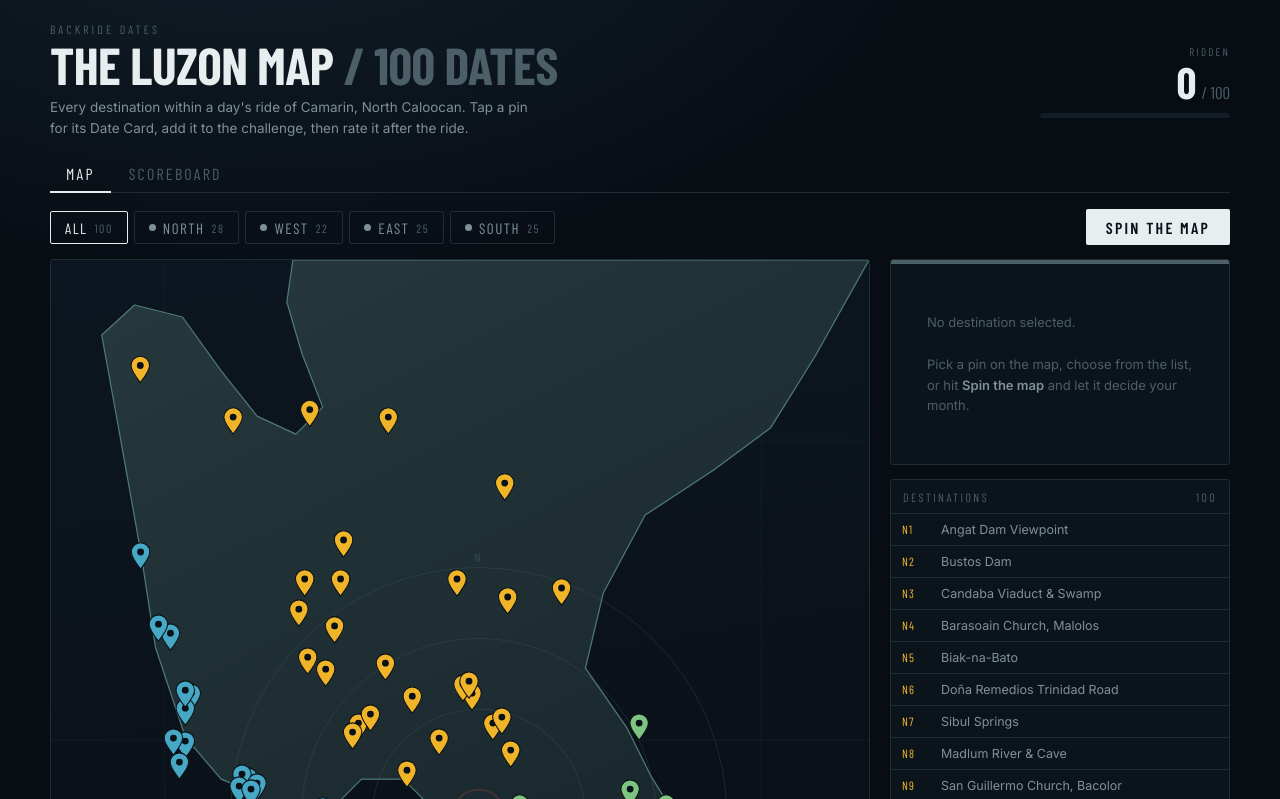
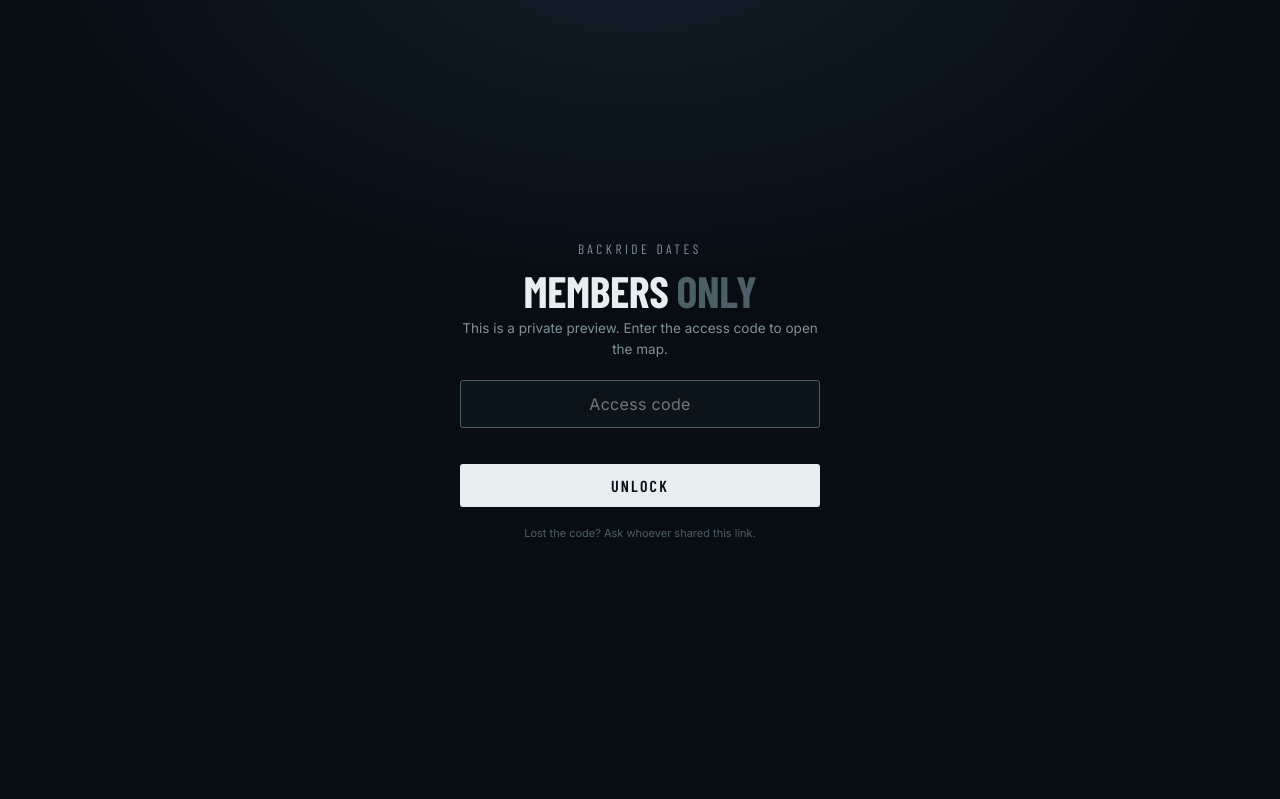
Before and after one commit to ronignacio/backride-dates, a plain HTML site: page index.html in a window 1280 px wide. Shown: the top 799 px of the page. Drawn offline with nearby package versions, Linux system fonts and the light colour scheme.

Commit message:
Add a soft access-code gate in front of the page
The page now opens behind a Members-only screen; the correct code reveals
the map and is remembered in localStorage, so it is entered once per
device. The body starts in a `locked` state that hides all content via
CSS, so the map never flashes before the gate resolves, and a fresh
browser is gated again.

This is deliberately a soft lock, not security: the code lives in the
page source and is readable by anyone who opens dev tools. It deters
casual visitors and keeps the preview link from being idly opened, which
is what a private concept preview needs. README documents the limit, how
to rotate the code, and Cloudflare Access as the real-lock alternative.

Co-Authored-By: Claude Opus 4.8 <noreply@anthropic.com>
Claude-Session: https://claude.ai/code/session_01XVDuPiS7U2WFAczv6kcLRC

```diff
--- a/index.html
+++ b/index.html
@@ -406,12 +406,106 @@
     color:var(--ink-faint);font-size:12px;line-height:1.7}
 
   :focus-visible{outline:2px solid var(--n);outline-offset:2px}
+
+  /* ---------- access gate ----------
+     A soft, client-side lock: it keeps casual visitors out and the preview
+     link from being idly opened. It is NOT security — the page is static, so
+     the code is visible to anyone who reads the source. */
+  .gate{
+    position:fixed;inset:0;z-index:100;display:flex;align-items:center;justify-content:center;
+    padding:24px;background:
+      radial-gradient(1000px 600px at 50% -10%, #12202B 0%, transparent 60%),
+      var(--sea);
+  }
+  .gate[hidden]{display:none}
+  .gatebox{width:100%;max-width:360px;text-align:center}
+  .gate .eyebrow{justify-content:center;margin-bottom:10px}
+  .gate h1{
+    font-family:var(--disp);font-weight:700;font-size:clamp(30px,8vw,44px);line-height:.95;
+    letter-spacing:-.01em;margin:0 0 6px;text-transform:uppercase;
+  }
+  .gate h1 em{font-style:normal;color:var(--ink-faint)}
+  .gate p{color:var(--ink-dim);font-size:13.5px;line-height:1.55;margin:0 0 20px}
+  .gate form{display:flex;flex-direction:column;gap:10px}
+  .gate input{
+    width:100%;background:var(--surface);border:1px solid var(--line);color:var(--ink);
+    font-family:var(--body);font-size:16px;letter-spacing:.02em;text-align:center;
+    padding:13px 14px;border-radius:3px;
+  }
+  .gate input:focus{border-color:var(--ink-faint);outline:none}
+  .gate input.bad{border-color:var(--home);animation:shake .34s}
+  @keyframes shake{10%,90%{transform:translateX(-2px)}30%,70%{transform:translateX(4px)}50%{transform:translateX(-5px)}}
+  .gate button{
+    font-family:var(--disp);font-size:16px;letter-spacing:.14em;text-transform:uppercase;
+    background:var(--ink);color:#0A1017;border:0;padding:12px;border-radius:3px;cursor:pointer;
+    font-weight:600;transition:.16s;
+  }
+  .gate button:hover{background:#fff}
+  .gate .err{min-height:16px;font-size:12px;color:var(--home);letter-spacing:.02em}
+  .gate .foot{margin-top:18px;font-size:11px;color:var(--ink-faint);line-height:1.5}
+  /* Gate is up until JS clears it, so the page never flashes unlocked. */
+  body.locked .wrap{display:none}
+
   @media (prefers-reduced-motion:reduce){
     *{animation:none !important;transition:none !important}
   }
 </style>
 </head>
-<body>
+<body class="locked">
+
+<div class="gate" id="gate">
+  <div class="gatebox">
+    <p class="eyebrow">Backride Dates</p>
+    <h1>Members <em>only</em></h1>
+    <p>This is a private preview. Enter the access code to open the map.</p>
+    <form id="gateForm" autocomplete="off">
+      <input id="gateInput" type="password" inputmode="text" placeholder="Access code"
+             aria-label="Access code" autocapitalize="off" autocorrect="off" spellcheck="false">
+      <div class="err" id="gateErr" role="alert"></div>
+      <button type="submit">Unlock</button>
+    </form>
+    <p class="foot">Lost the code? Ask whoever shared this link.</p>
+  </div>
+</div>
+
+<script>
+// ---------- access gate (soft, client-side) ----------
+// CODE lives in the page source, so this deters casual visitors; it is not
+// security. To change the code, edit the line below and redeploy.
+(function(){
+  const CODE="Angelica020817";
+  const UKEY="backride:unlocked";
+  const gate=document.getElementById("gate");
+  const form=document.getElementById("gateForm");
+  const input=document.getElementById("gateInput");
+  const err=document.getElementById("gateErr");
+
+  function unlock(){
+    document.body.classList.remove("locked");
+    gate.hidden=true;
+    try{ localStorage.setItem(UKEY, CODE); }catch(e){}
+  }
+  // Already unlocked on this device? Skip the gate. The stored value must still
+  // match the current code, so rotating the code re-locks everyone.
+  let saved=null;
+  try{ saved=localStorage.getItem(UKEY); }catch(e){}
+  if(saved===CODE){ unlock(); }
+  else{
+    // Keep focus in the field; the page stays hidden behind the gate.
+    setTimeout(()=>input.focus(), 60);
+  }
+
+  form.addEventListener("submit", e=>{
+    e.preventDefault();
+    if(input.value.trim()===CODE){ err.textContent=""; unlock(); }
+    else{
+      err.textContent="That code is not right. Try again.";
+      input.classList.remove("bad"); void input.offsetWidth; input.classList.add("bad");
+      input.select();
+    }
+  });
+})();
+</script>
 
 <div class="wrap">
 <header>
```
Also changed, not shown: 1 other file.
